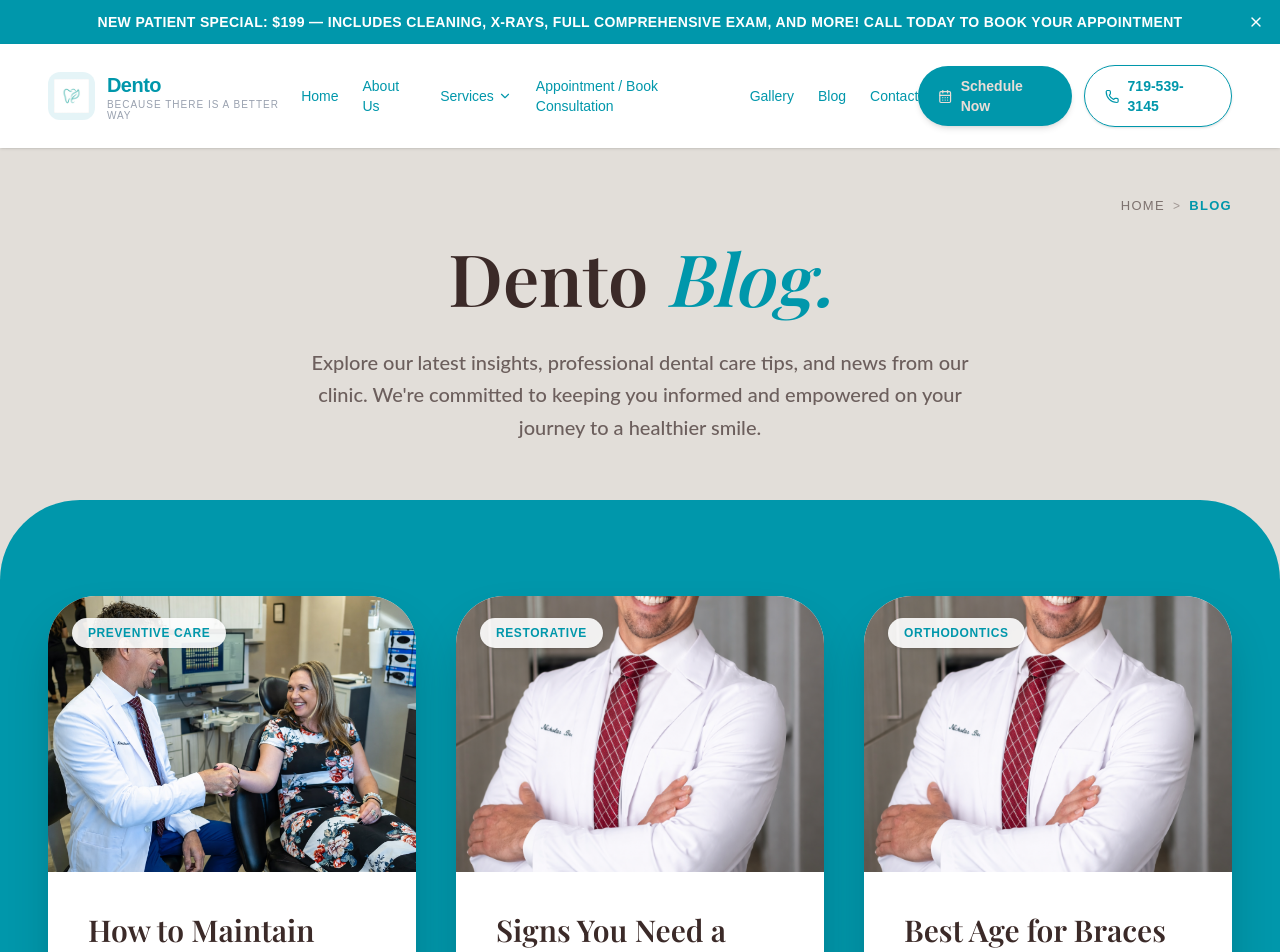
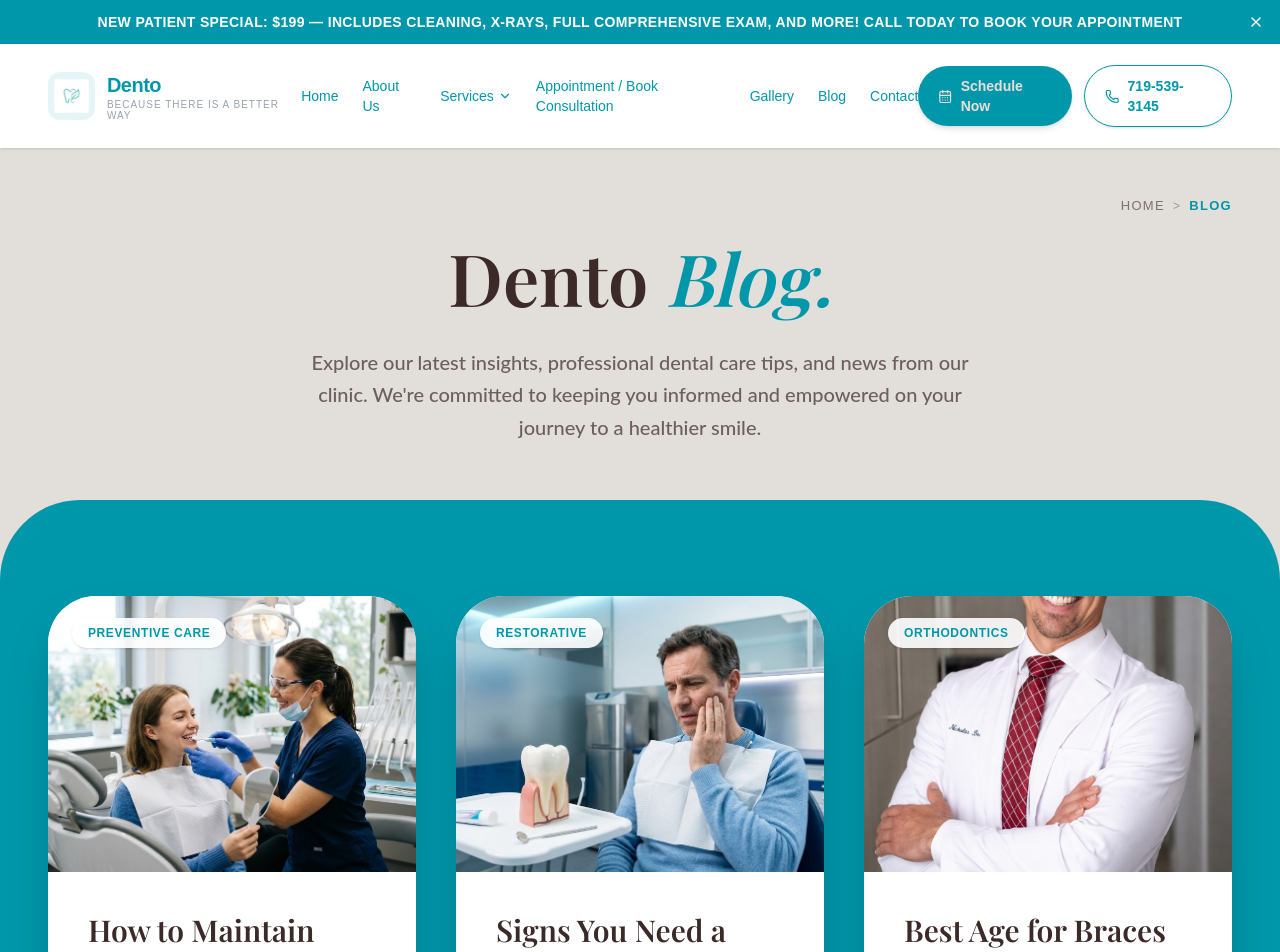
Before and after one commit to Ravalkrushn/Dentist, a Next.js app in the folder frontend/: page /blog in a window 1280 px wide. Shown: the top 952 px of the page. Built offline with nearby package versions, Linux system fonts and the light colour scheme.

Commit message:
ui update bolg page

```diff
--- a/frontend/src/data/blogData.ts
+++ b/frontend/src/data/blogData.ts
@@ -27,7 +27,7 @@ export const blogData: Blog[] = [
         id: "oral-hygiene-tips",
         title: "How to Maintain Oral Hygiene",
         excerpt: "Maintaining good oral hygiene is essential for a healthy smile and overall well-being. Learn the best practices for brushing, flossing, and more.",
-        image: "/image/ABOUT.png",
+        image: "/image/blog1.jpg",
         date: "March 13, 2026",
         readTime: "8 min read",
         category: "Preventive Care",
@@ -49,7 +49,7 @@ export const blogData: Blog[] = [
         id: "root-canal-signs",
         title: "Signs You Need a Root Canal",
         excerpt: "Persistent tooth pain or sensitivity? It might be a sign you need a root canal. Discover the common symptoms and when to see a dentist.",
-        image: "/image/ABOUT2.png",
+        image: "/image/blog2.jpg",
         date: "March 10, 2026",
         readTime: "7 min read",
         category: "Restorative",
```
Also changed, not shown: frontend/public/image/blog1.jpg (added), frontend/public/image/blog2.jpg (added).
